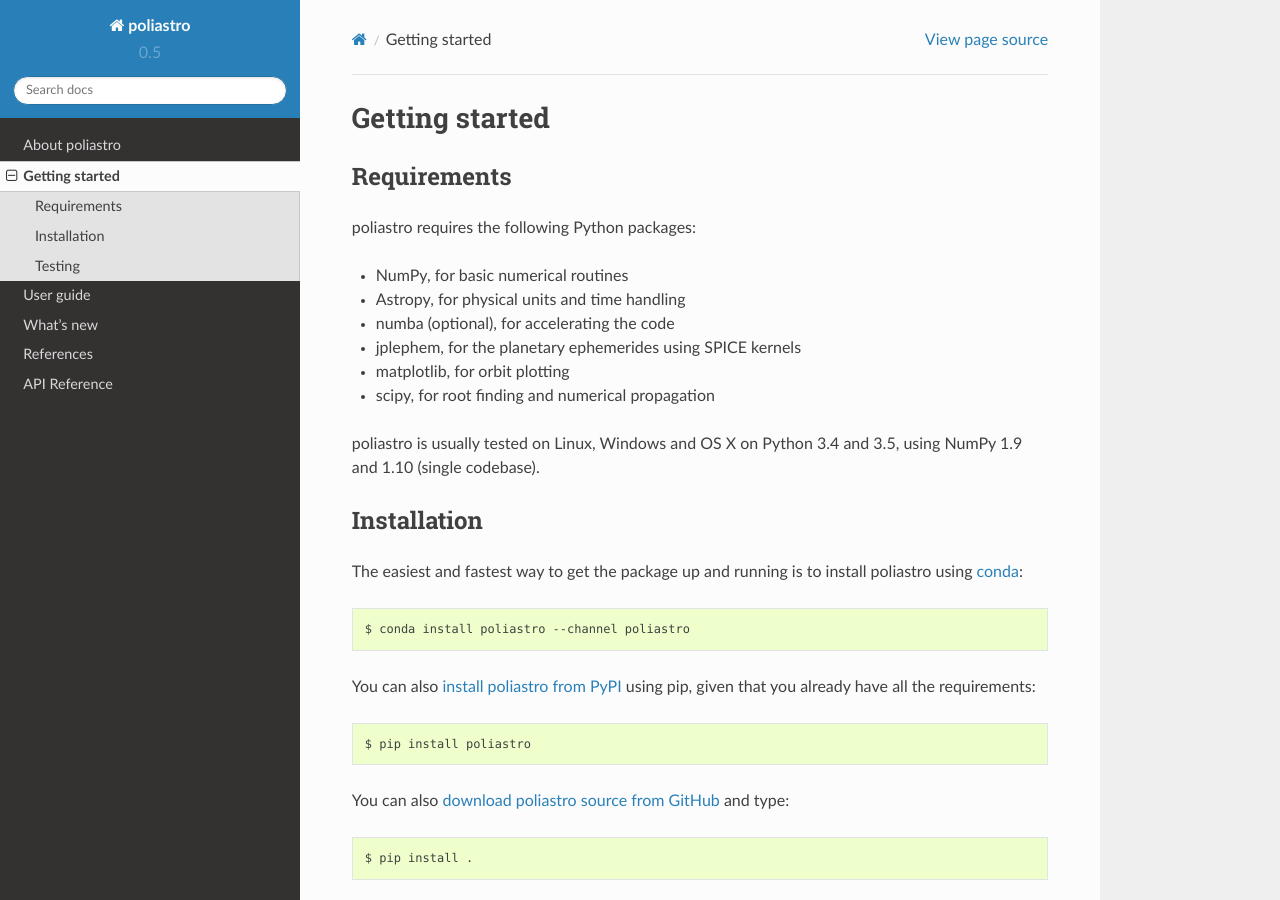
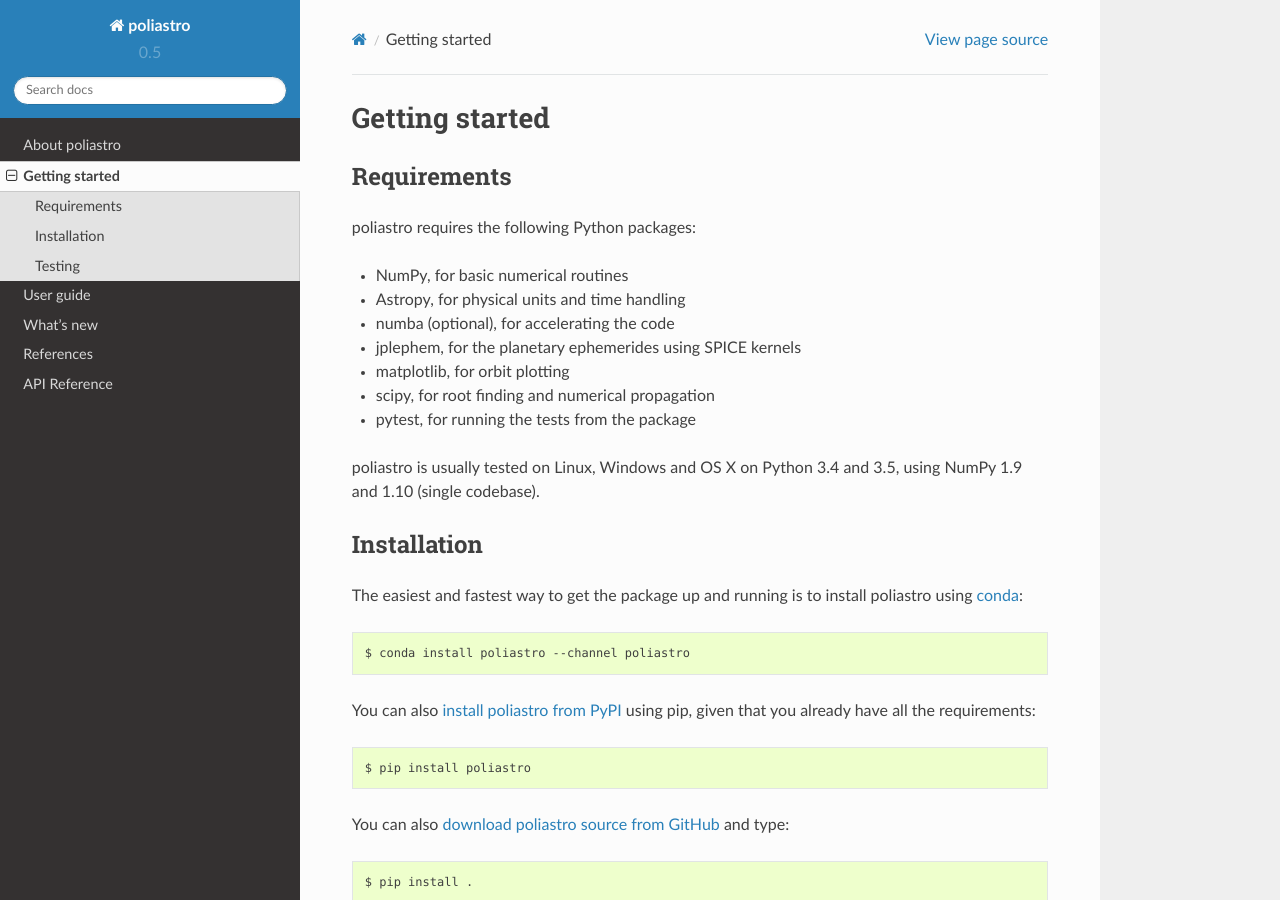
Before and after one commit to poliastro/poliastro, a Sphinx documentation site: the page built from docs/source/getting_started.rst, in a window 1280 px wide and 900 px high. Built offline with Sphinx 7.4.7 and the Read the Docs theme 2.0.0, drawn with Linux system fonts in a browser that asks for light colours.

Commit message:
Add pytest as a test requirement
[skip ci]

```diff
--- a/docs/source/getting_started.rst
+++ b/docs/source/getting_started.rst
@@ -12,6 +12,7 @@
 * jplephem, for the planetary ephemerides using SPICE kernels
 * matplotlib, for orbit plotting
 * scipy, for root finding and numerical propagation
+* pytest, for running the tests from the package
 
 poliastro is usually tested on Linux, Windows and OS X on Python
 3.4 and 3.5, using NumPy 1.9 and 1.10 (single codebase).
```
